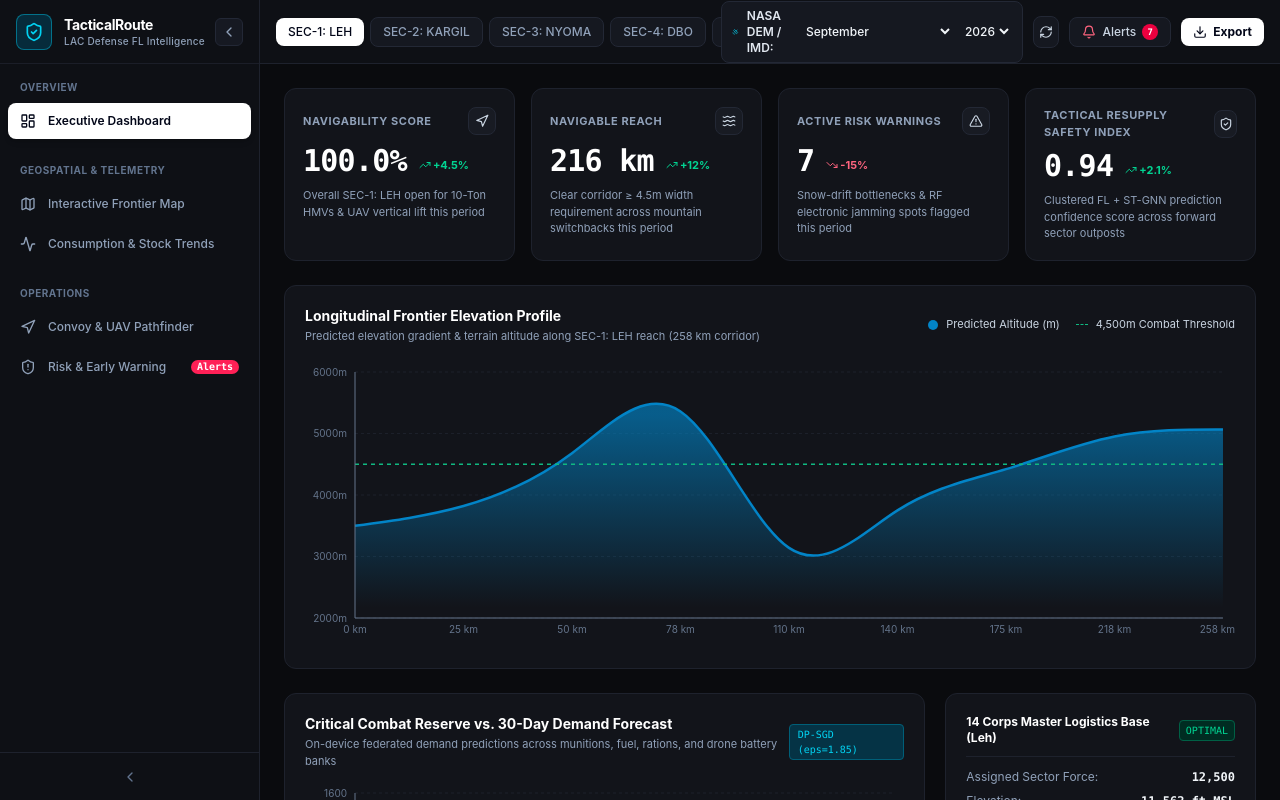
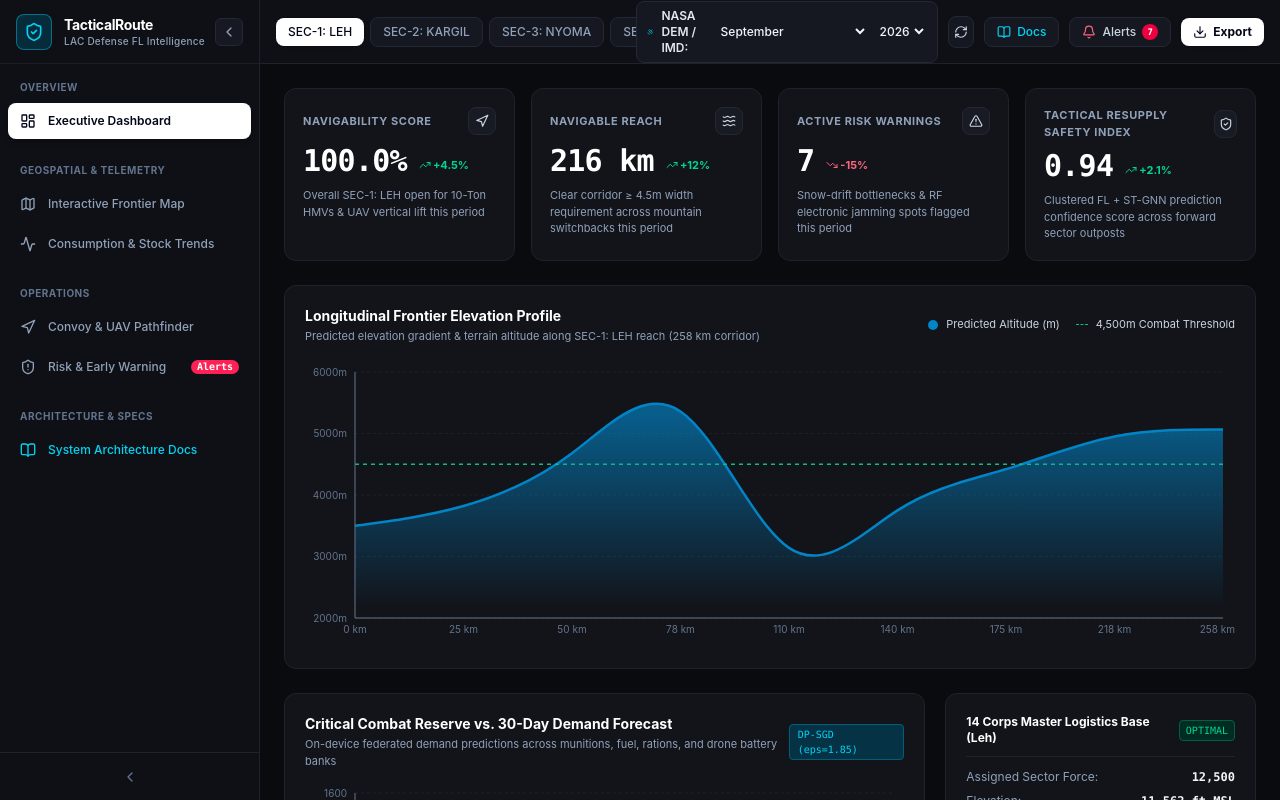
Before and after one commit to ankitgpt18/Minor-Project, a React (Vite) app in the folder tactical-ops-web/: page / in a window 1280 px wide. Built offline with nearby package versions, Linux system fonts and the light colour scheme.

Commit message:
hook up architecture docs modal in sidebar and top navbar

```diff
--- a/tactical-ops-web/src/App.tsx
+++ b/tactical-ops-web/src/App.tsx
@@ -38,6 +38,7 @@ export const App: React.FC = () => {
         isCollapsed={isSidebarCollapsed}
         onToggleCollapse={() => setIsSidebarCollapsed(!isSidebarCollapsed)}
         unreadAlertsCount={7}
+        onOpenDocs={() => setIsDocsOpen(true)}
       />
 
       {/* Main Content Area */}
@@ -54,6 +55,7 @@ export const App: React.FC = () => {
           isRefreshing={isRefreshing}
           onOpenAlerts={() => setIsAlertsOpen(true)}
           unreadAlertsCount={7}
+          onOpenDocs={() => setIsDocsOpen(true)}
         />
 
         {/* View Router */}
--- a/tactical-ops-web/src/components/Sidebar.tsx
+++ b/tactical-ops-web/src/components/Sidebar.tsx
@@ -7,7 +7,8 @@ import {
   ShieldAlert,
   ChevronLeft,
   ChevronRight,
-  ShieldCheck
+  ShieldCheck,
+  BookOpen
 } from 'lucide-react';
 
 export type NavView =
@@ -23,13 +24,15 @@ interface SidebarProps {
   isCollapsed: boolean;
   onToggleCollapse: () => void;
   unreadAlertsCount?: number;
+  onOpenDocs?: () => void;
 }
 
 export const Sidebar: React.FC<SidebarProps> = ({
   currentView,
   onSelectView,
   isCollapsed,
-  onToggleCollapse
+  onToggleCollapse,
+  onOpenDocs
 }) => {
   return (
     <aside
@@ -161,6 +164,23 @@ export const Sidebar: React.FC<SidebarProps> = ({
             )}
           </button>
         </div>
+
+        {/* SECTION 4: ARCHITECTURE & SPECS */}
+        <div className="space-y-1">
+          {!isCollapsed && (
+            <div className="px-3 text-[10px] uppercase tracking-wider text-slate-500 font-bold mb-2">
+              Architecture & Specs
+            </div>
+          )}
+          <button
+            onClick={onOpenDocs}
+            className="w-full flex items-center gap-3 px-3 py-2.5 rounded-lg text-xs font-medium text-cyan-400 hover:text-cyan-300 hover:bg-[#161922] transition-all cursor-pointer"
+            title="System Architecture & Docs"
+          >
+            <BookOpen className="w-4 h-4 shrink-0 text-cyan-400" />
+            {!isCollapsed && <span>System Architecture Docs</span>}
+          </button>
+        </div>
       </div>
 
       {/* Bottom Collapsed Toggle bar */}
--- a/tactical-ops-web/src/components/TopNavbar.tsx
+++ b/tactical-ops-web/src/components/TopNavbar.tsx
@@ -3,7 +3,8 @@ import {
   RefreshCw,
   Bell,
   Download,
-  Satellite
+  Satellite,
+  BookOpen
 } from 'lucide-react';
 import { SECTORS } from '../data/sectorsData';
 
@@ -18,6 +19,7 @@ interface TopNavbarProps {
   isRefreshing: boolean;
   onOpenAlerts: () => void;
   unreadAlertsCount: number;
+  onOpenDocs?: () => void;
 }
 
 export const TopNavbar: React.FC<TopNavbarProps> = ({
@@ -30,7 +32,8 @@ export const TopNavbar: React.FC<TopNavbarProps> = ({
   onRefreshTelemetry,
   isRefreshing,
   onOpenAlerts,
-  unreadAlertsCount
+  unreadAlertsCount,
+  onOpenDocs
 }) => {
   return (
     <header className="h-16 px-4 bg-[#0e1015] border-b border-[#1e222d] flex items-center justify-between text-xs select-none sticky top-0 z-40">
@@ -91,6 +94,18 @@ export const TopNavbar: React.FC<TopNavbarProps> = ({
           <RefreshCw className={`w-3.5 h-3.5 ${isRefreshing ? 'animate-spin text-cyan-400' : ''}`} />
         </button>
 
+        {/* Docs Button */}
+        {onOpenDocs && (
+          <button
+            onClick={onOpenDocs}
+            className="flex items-center gap-1.5 px-3 py-1.5 rounded-lg bg-[#151820] border border-[#232835] hover:bg-[#1e2330] text-cyan-400 font-medium cursor-pointer transition-colors"
+            title="Open Architecture & System Documentation"
+          >
+            <BookOpen className="w-3.5 h-3.5" />
+            <span className="hidden sm:inline">Docs</span>
+          </button>
+        )}
+
         {/* Alerts Pill */}
         <button
           onClick={onOpenAlerts}
```
